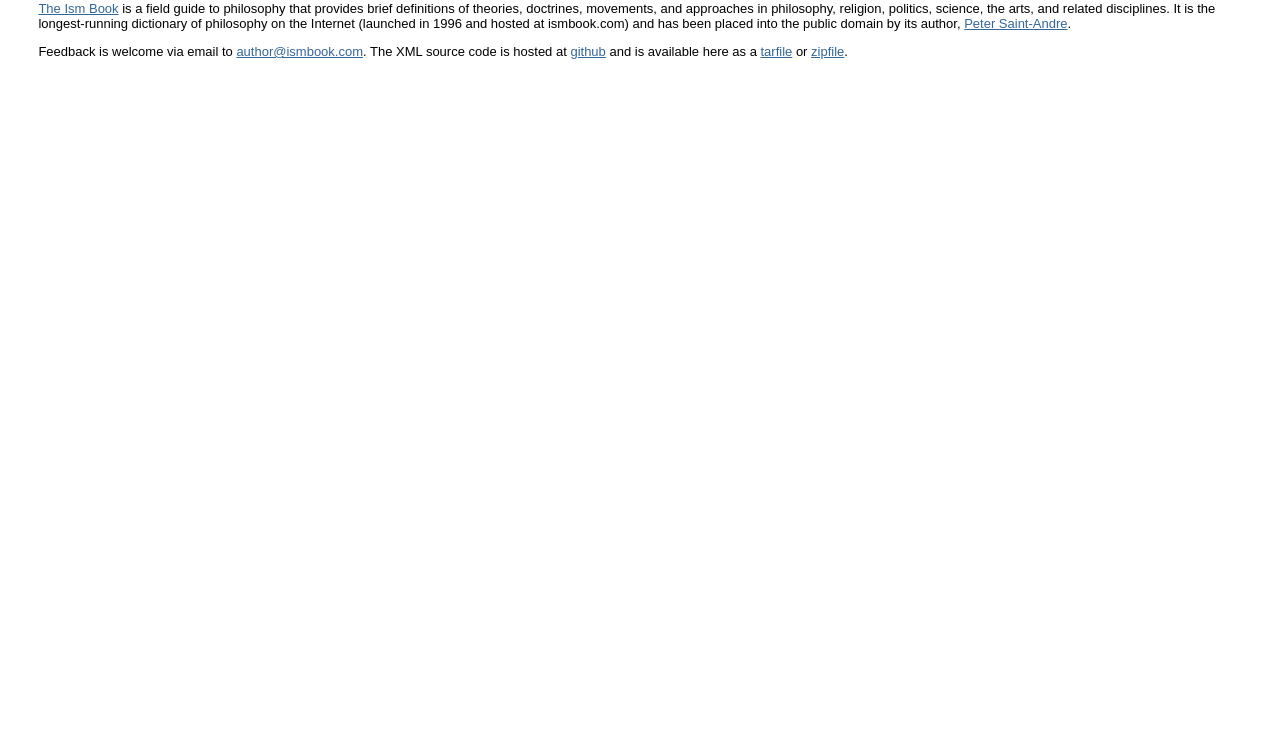
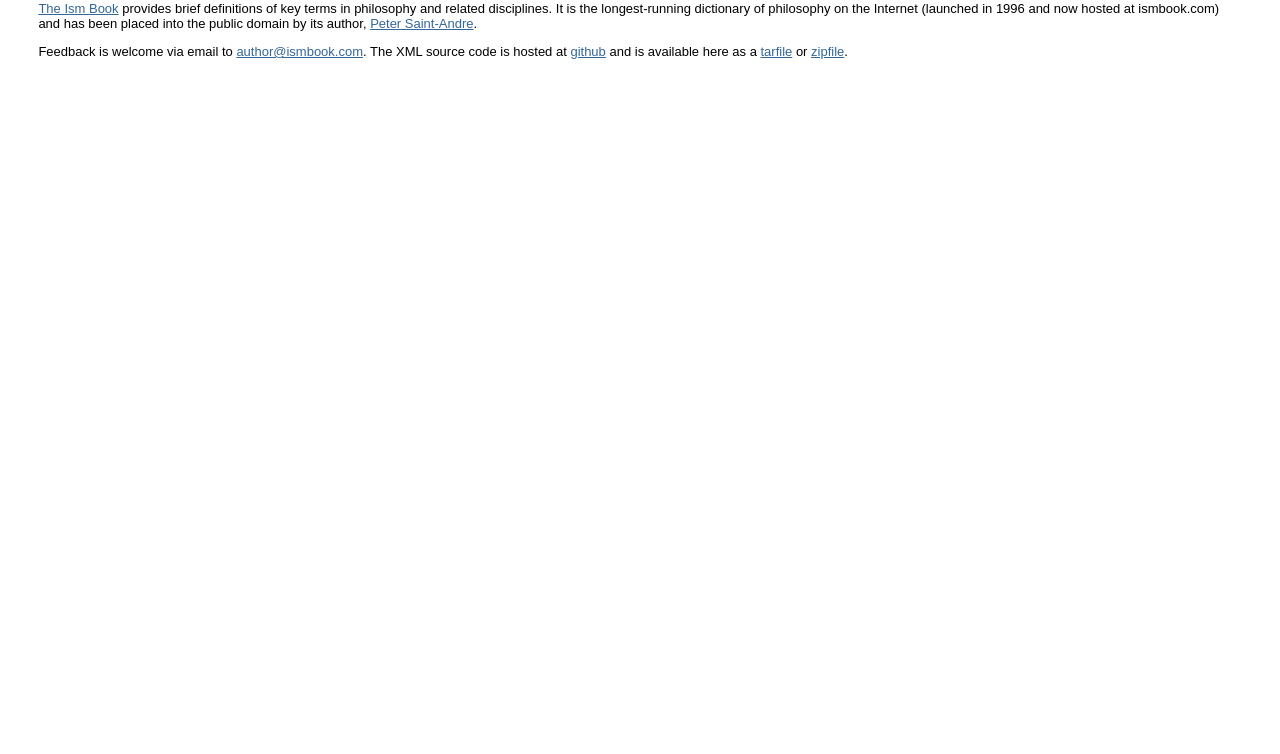
Before and after one commit to stpeter/ismbook, a plain HTML site: page about.html in a window 1280 px wide. Shown: the part 46-800 px from the top of the page. Drawn offline with Linux system fonts and the light colour scheme.

Commit message:
streamlined description

```diff
--- a/about.html
+++ b/about.html
@@ -9,7 +9,7 @@
 </head>
 <body>
 <h2>About The Ism Book</h2>
-<p><a href='/'>The Ism Book</a> is a field guide to philosophy that provides brief definitions of theories, doctrines, movements, and approaches in philosophy, religion, politics, science, the arts, and related disciplines. It is the longest-running dictionary of philosophy on the Internet (launched in 1996 and hosted at ismbook.com) and has been placed into the public domain by its author, <a href='https://stpeter.im/'>Peter Saint-Andre</a>.</p>
+<p><a href='/'>The Ism Book</a> provides brief definitions of key terms in philosophy and related disciplines. It is the longest-running dictionary of philosophy on the Internet (launched in 1996 and now hosted at ismbook.com) and has been placed into the public domain by its author, <a href='https://stpeter.im/'>Peter Saint-Andre</a>.</p>
 <p>Feedback is welcome via email to <a href='mailto:author@ismbook.com'>author@ismbook.com</a>. The XML source code is hosted at <a href='https://github.com/stpeter/ismbook'>github</a> and is available here as a <a href='ismbook.tar.gz'>tarfile</a> or <a href='ismbook.zip'>zipfile</a>.</p>
 </body>
 </html>
```
